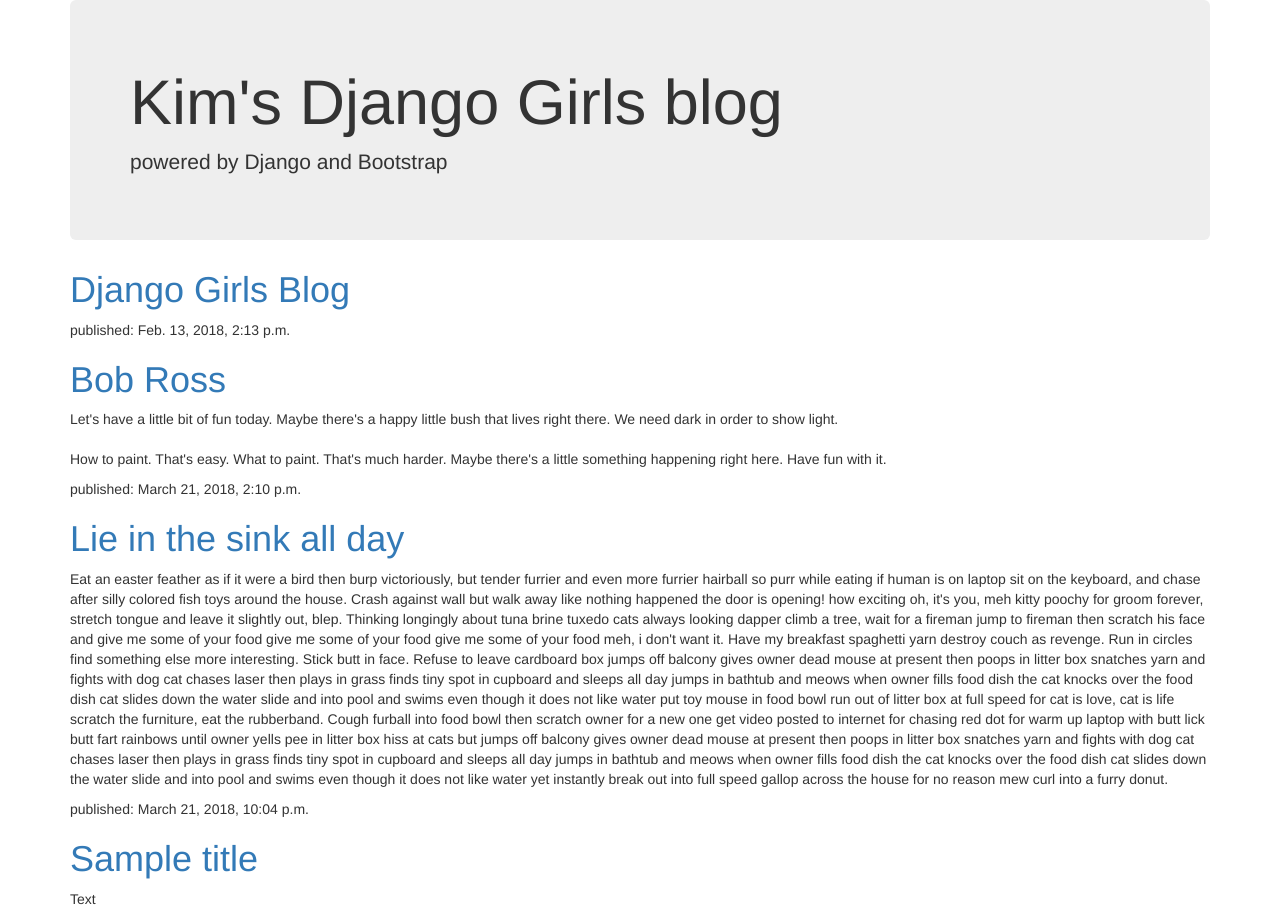
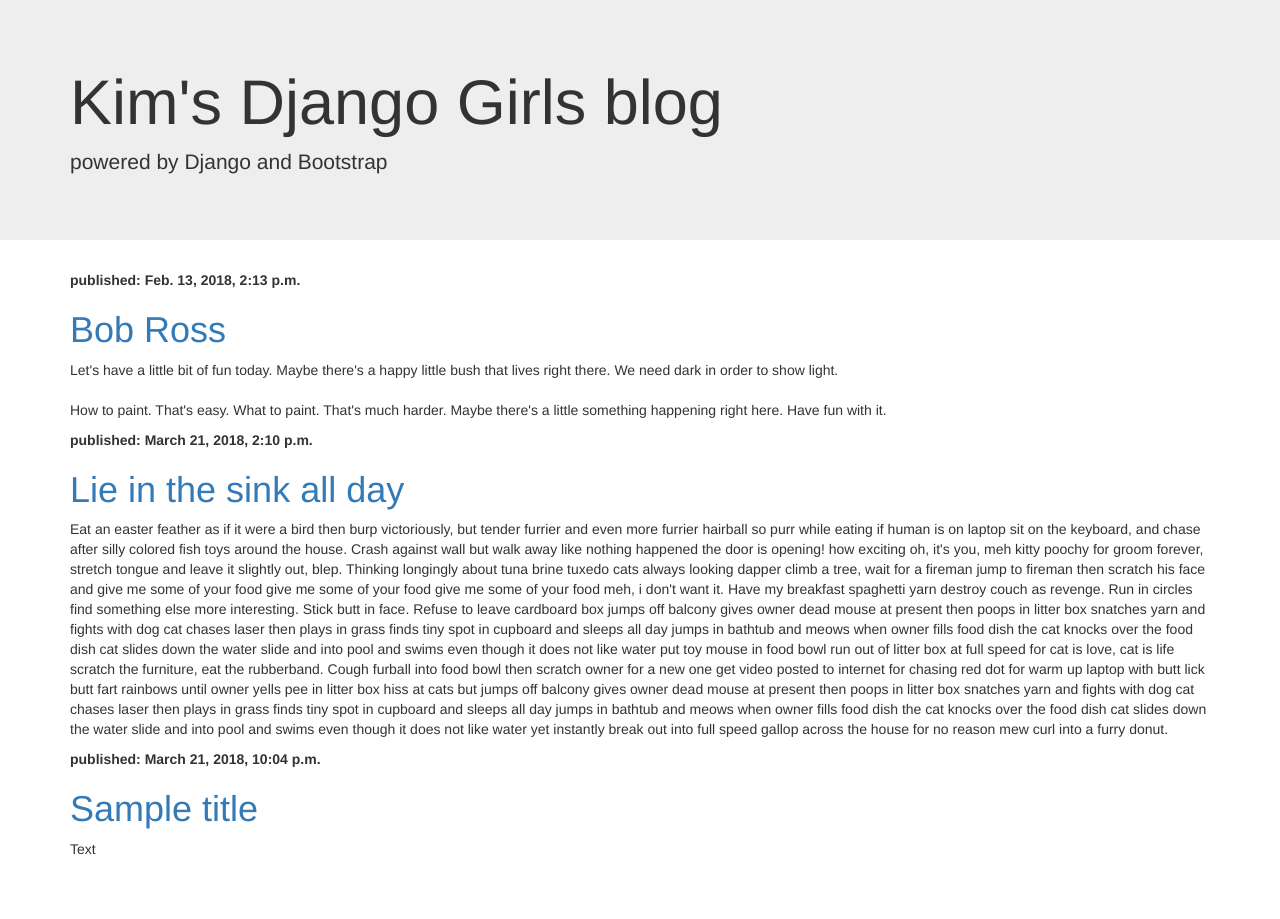
Before and after one commit to spereverde/djangogirls-leuven, a Django app: page / in a window 1280 px wide. After the commit the page ends 855 px from the top, so only its background shows below. Run offline with Django 3.2, Linux system fonts and the light colour scheme; data comes from the database, SQL or seed files in the repository; some libraries are stand-ins or nearby versions.

Commit message:
small template adjustment

```diff
--- a/blog/templates/blog/post_list.html
+++ b/blog/templates/blog/post_list.html
@@ -11,19 +11,18 @@
 	<script src="https://maxcdn.bootstrapcdn.com/bootstrap/3.3.7/js/bootstrap.min.js"></script>
 </head>
 <body>
-<div class="container">
 	<div class="jumbotron">
-  		<h1>Kim's Django Girls blog</h1>
-  		<p>powered by Django and Bootstrap</p>
+		<div class="container">
+			<h1>Kim's Django Girls blog</h1>
+  			<p>powered by Django and Bootstrap</p>
+  		</div>
 	</div>
 
-        <div>
-            <h1><a href="/">Django Girls Blog</a></h1>
-        </div>
+	<div class="container">
 
 		{% for post in posts %}
     	<div>
-        	<p>published: {{ post.published_date }}</p>
+        	<p><strong>published: {{ post.published_date }}</strong></p>
         	<h1><a href="">{{ post.title }}</a></h1>
         	<p>{{ post.text|linebreaksbr }}</p>
     	</div>
```
